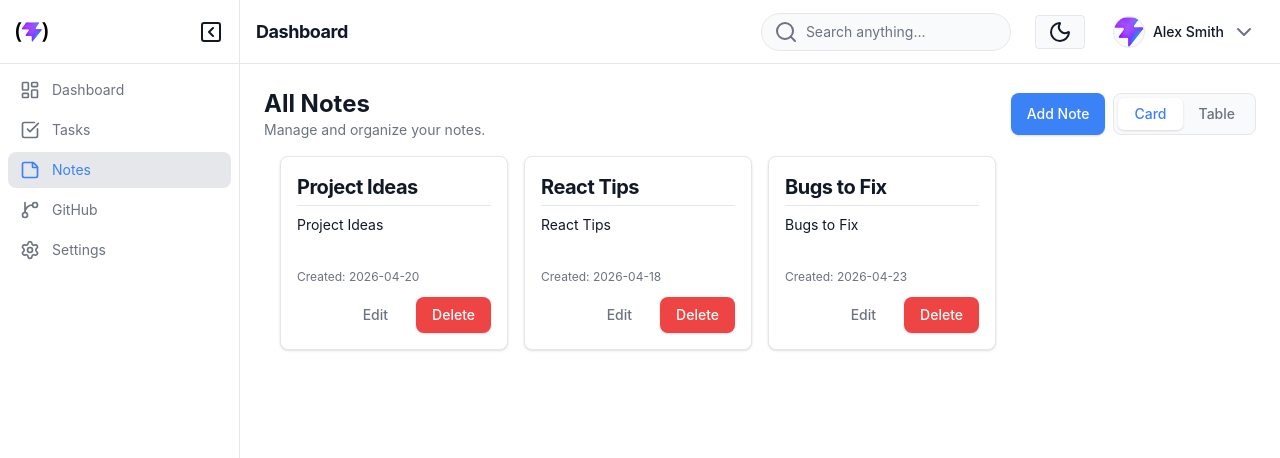
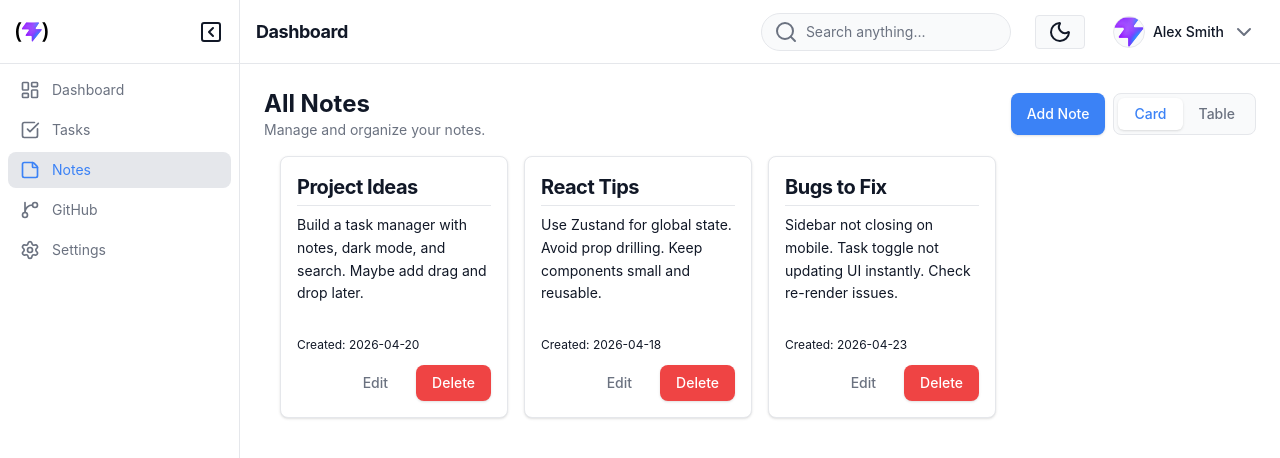
Before and after one commit to sameershah7/dev-flow, a React (Vite) app: page /notes in a window 1280 px wide. Shown: the top 458 px of the page. Built offline with nearby package versions, Linux system fonts and the light colour scheme.

Commit message:
Add Update function to the notes

```diff
--- a/src/features/notes/NotesPage.tsx
+++ b/src/features/notes/NotesPage.tsx
@@ -1,5 +1,5 @@
 import { useState } from "react"
-import { useNoteStore } from "../../store/useNoteStore"
+import { useNoteStore, type Note } from "../../store/useNoteStore"
 
 import { NotesHeader } from "./components/NotesHeader"
 import { NotesGrid } from "./components/NotesGrid"
@@ -8,15 +8,22 @@ import { NoteFormModal } from "./components/NoteFormModal"
 export default function NotesPage() {
     const [taskUiActive, setTaskUiActive] = useState<"card" | "table">("card")
     const [isNoteFormModalOpen, setIsNoteFormModalOpen] = useState(false);
+    const [selectedUpdateNote, setSelectedUpdateNote] = useState<Note | null>();
 
-    const { notes, searchQuery, addNote } = useNoteStore();
+    const { notes, searchQuery, addNote, updateNote } = useNoteStore();
 
+    console.log(notes)
     const handleSaveNote = (data: { title: string, content: string }) => {
         const { title, content } = data;
+        setSelectedUpdateNote(null)
         if (!title.trim() || !content.trim()) return;
 
+        if (selectedUpdateNote) {
+            updateNote(selectedUpdateNote.id, data)
+            return
+        }
         addNote(title, content);
-        setIsNoteFormModalOpen(false)
+        closeNoteFormModal();
     }
 
     const filterData = notes
@@ -28,18 +35,32 @@ export default function NotesPage() {
             return words.some(word => word.startsWith(searchQuery));
         })
 
+    const handleUpdateNote = (data: Note) => {
+        setSelectedUpdateNote(data)
+        setIsNoteFormModalOpen(true)
+    }
+
+    const closeNoteFormModal = () => {
+        setIsNoteFormModalOpen(false);
+        setSelectedUpdateNote(null)
+    }
     return (
         <>
             {isNoteFormModalOpen && <NoteFormModal
-                toggleModal={() => setIsNoteFormModalOpen(false)}
+                toggleModal={closeNoteFormModal}
                 onSave={handleSaveNote}
+                initialData={selectedUpdateNote}
             />}
             <NotesHeader
                 currentFilter={taskUiActive}
                 onFilter={(filter) => setTaskUiActive(filter)}
                 toggleNoteModal={() => setIsNoteFormModalOpen(true)}
             />
-            {taskUiActive === "card" && <NotesGrid notes={filterData} />}
+            {taskUiActive === "card" &&
+                <NotesGrid
+                    notes={filterData}
+                    updateNote={handleUpdateNote}
+                />}
         </>
     )
 }
--- a/src/features/notes/components/NoteCard.tsx
+++ b/src/features/notes/components/NoteCard.tsx
@@ -4,10 +4,12 @@ import { useNoteStore, type Note } from "../../../store/useNoteStore";
 
 type NoteCardProps = {
     note: Note;
+    updateNote: (data: Note) => void;
 }
 
-export function NoteCard({ note }: NoteCardProps) {
+export function NoteCard({ note, updateNote }: NoteCardProps) {
     const { searchQuery } = useNoteStore();
+
     return (
         <div className="p-4 flex flex-col h-full bg-bg border border-border rounded-lg shadow-sm hover:shadow-md transition-shadow">
             <div className="flex-1">
@@ -16,17 +18,21 @@ export function NoteCard({ note }: NoteCardProps) {
                 </h5>
 
                 <p className="mb-4 text-sm text-text-main leading-relaxed">
-                    <SearchTextHighlight text={note.title} query={searchQuery} />
+                    <SearchTextHighlight text={note.content} query={searchQuery} />
                 </p>
             </div>
 
             <div className="mt-auto pt-4">
                 <div className="flex flex-col gap-1 mb-3 text-xs text-text-main">
-                    <span className="text-text-muted">Created: {note.createdAt}</span>
+                    <span>
+                        {!note.updatedAt
+                            ? `Created: ${note.createdAt}`
+                            : `Updated: ${note.updatedAt}`}
+                    </span>
                 </div>
 
                 <div className="flex justify-end gap-3">
-                    <Button variant="ghost">Edit</Button>
+                    <Button variant="ghost" onClick={() => updateNote(note)}>Edit</Button>
                     <Button variant="danger">Delete</Button>
                 </div>
             </div>
--- a/src/features/notes/components/NoteFormModal.tsx
+++ b/src/features/notes/components/NoteFormModal.tsx
@@ -6,7 +6,7 @@ import { Button } from "../../../shared/components/ui/Button";
 interface NoteFormModalProps {
     toggleModal: () => void;
     onSave: (data: { title: string; content: string }) => void;
-    initialData?: Note;
+    initialData?: Note | null;
 }
 
 export function NoteFormModal({ toggleModal, onSave, initialData }: NoteFormModalProps) {
--- a/src/features/notes/components/NotesGrid.tsx
+++ b/src/features/notes/components/NotesGrid.tsx
@@ -4,9 +4,10 @@ import { EmptyState } from "../../../shared/components/ui/EmptyState";
 
 type NoteGridProps = {
     notes: Note[];
+    updateNote: (data: Note) => void;
 }
 
-export function NotesGrid({ notes }: NoteGridProps) {
+export function NotesGrid({ notes, updateNote }: NoteGridProps) {
     if (notes.length === 0) {
         return <EmptyState description="No notes found. Start by adding one!" />
     }
@@ -17,6 +18,7 @@ export function NotesGrid({ notes }: NoteGridProps) {
                 <NoteCard
                     key={note.id}
                     note={note}
+                    updateNote={updateNote}
                 />
             ))}
         </div>
--- a/src/store/useNoteStore.ts
+++ b/src/store/useNoteStore.ts
@@ -12,7 +12,7 @@ type NoteStore = {
     notes: Note[];
 
     addNote: (title: string, content: string) => void;
-    // updateNote: () => void;
+    updateNote: (id: number, data: { title: string, content: string }) => void;
     // deleteNote: () => void;
 
     searchQuery: string;
@@ -26,21 +26,21 @@ export const useNoteStore = create<NoteStore>((set, get) => ({
             title: "Project Ideas",
             content: "Build a task manager with notes, dark mode, and search. Maybe add drag and drop later.",
             createdAt: "2026-04-20",
-            updatedAt: "2026-04-22",
+            updatedAt: "",
         },
         {
             id: 2,
             title: "React Tips",
             content: "Use Zustand for global state. Avoid prop drilling. Keep components small and reusable.",
             createdAt: "2026-04-18",
-            updatedAt: "2026-04-21",
+            updatedAt: "",
         },
         {
             id: 3,
             title: "Bugs to Fix",
             content: "Sidebar not closing on mobile. Task toggle not updating UI instantly. Check re-render issues.",
             createdAt: "2026-04-23",
-            updatedAt: "2026-04-23",
+            updatedAt: "",
         },
     ],
 
@@ -59,6 +59,20 @@ export const useNoteStore = create<NoteStore>((set, get) => ({
         }))
     },
 
+    updateNote: (id: number, data: { title: string, content: string }) => {
+        set((state) => ({
+            notes: state.notes.map((n) =>
+                n.id === id ? {
+                    ...n,
+                    title: data.title,
+                    content: data.content,
+                    updatedAt: new Date().toISOString().split('T')[0],
+                } : n,
+            )
+        }))
+
+    },
+
     searchQuery: "",
     setSearchQuery: (query) => set({ searchQuery: query.replace(/\s+/g, " ") }),
 
```
